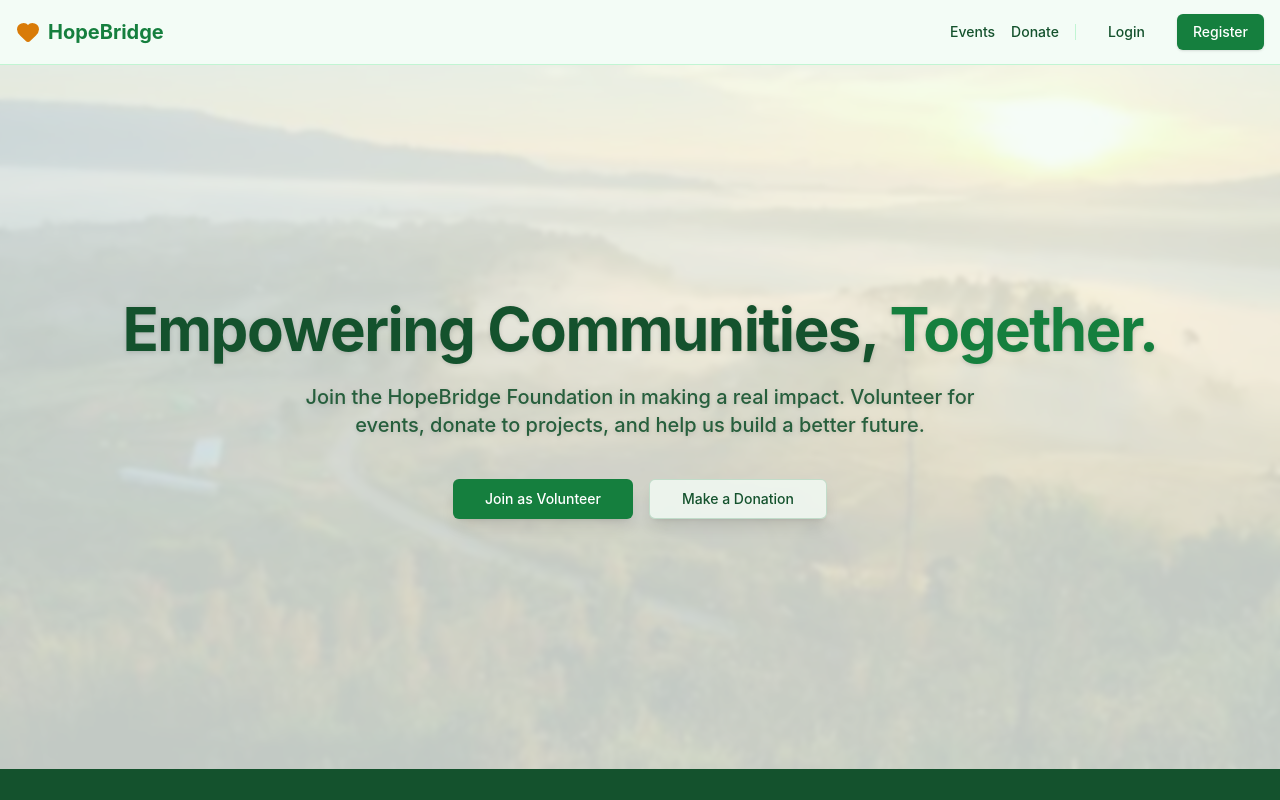
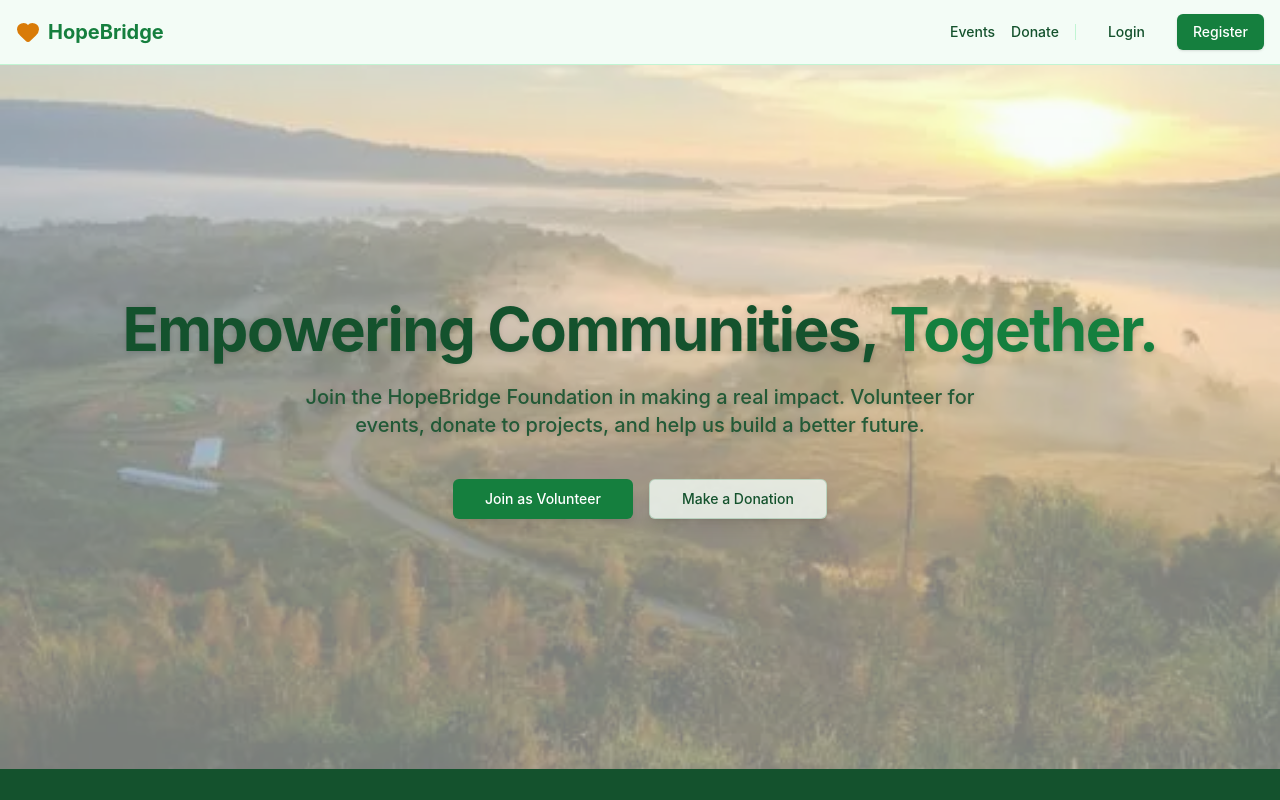
Before and after one commit to dhruviljpatel/NGO_project, a React (Vite) app in the folder frontend/: page / in a window 1280 px wide. Shown: the top 800 px of the page. Built offline with nearby package versions, Linux system fonts and the light colour scheme.

Commit message:
style: reduce homepage background overlay for clarity

```diff
--- a/frontend/src/App.tsx
+++ b/frontend/src/App.tsx
@@ -47,7 +47,7 @@ function HomePage() {
         backgroundAttachment: 'fixed'
       }}
     >
-      <div className="absolute inset-0 bg-background/80 backdrop-blur-[2px]"></div>
+      <div className="absolute inset-0 bg-background/50"></div>
 
       <div className="container mx-auto px-4 relative z-10">
         <h1 className="text-4xl md:text-6xl font-bold tracking-tight text-foreground mb-6 drop-shadow-sm">
```
